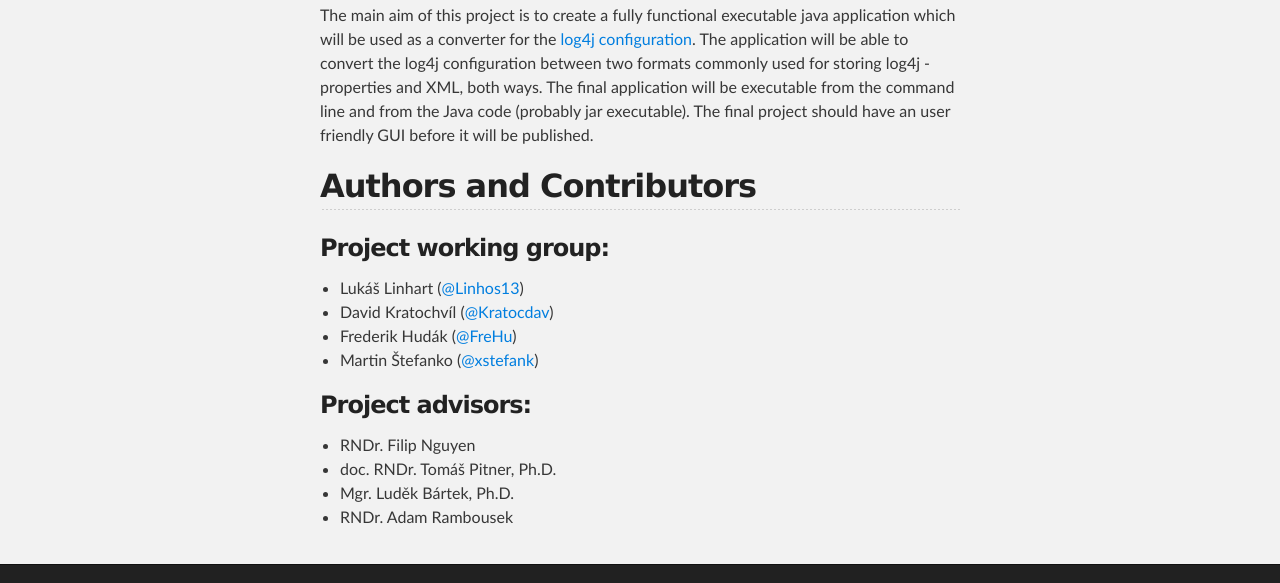
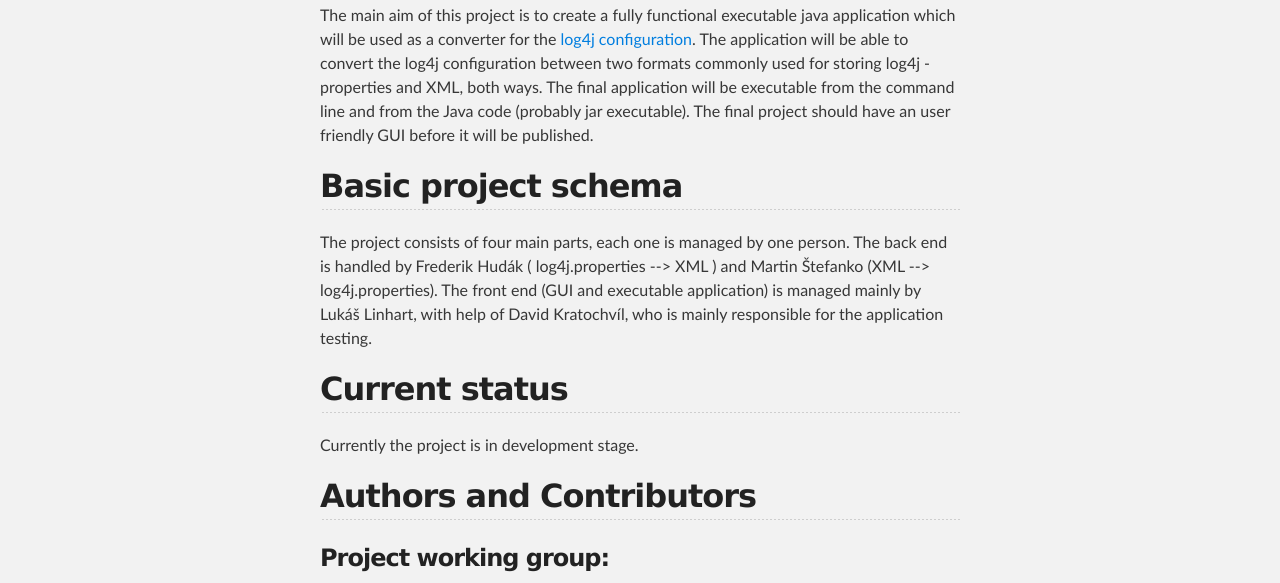
Before and after one commit to xstefank/log4jToXml, a plain HTML site: page index.html in a window 1280 px wide. Shown: the part 541-1124 px from the top of the page. Drawn offline with Linux system fonts and the light colour scheme.

Commit message:
Create gh-pages branch via GitHub

```diff
--- a/index.html
+++ b/index.html
@@ -45,6 +45,16 @@
 <p>The main aim of this project is to create a fully functional executable java application which will be used as a converter for the <a href="http://logging.apache.org/log4j/1.2/">log4j configuration</a>. The application will be able to convert the log4j configuration between two formats commonly used for storing log4j - properties and XML, both ways. The final application will be executable from the command line and from the Java code (probably jar executable). The final project should have an user friendly GUI before it will be published.</p>
 
 <h2>
+<a id="basic-project-schema" class="anchor" href="#basic-project-schema" aria-hidden="true"><span class="octicon octicon-link"></span></a>Basic project schema</h2>
+
+<p>The project consists of four main parts, each one is managed by one person. The back end is handled by Frederik Hudák ( log4j.properties --&gt; XML ) and Martin Štefanko (XML --&gt; log4j.properties). The front end (GUI and executable application) is managed mainly by Lukáš Linhart, with help of David Kratochvíl, who is mainly responsible for the application testing.</p>
+
+<h2>
+<a id="current-status" class="anchor" href="#current-status" aria-hidden="true"><span class="octicon octicon-link"></span></a>Current status</h2>
+
+<p>Currently the project is in development stage.</p>
+
+<h2>
 <a id="authors-and-contributors" class="anchor" href="#authors-and-contributors" aria-hidden="true"><span class="octicon octicon-link"></span></a>Authors and Contributors</h2>
 
 <h3>
```
Also changed, not shown: params.json (+1 -1 lines).
